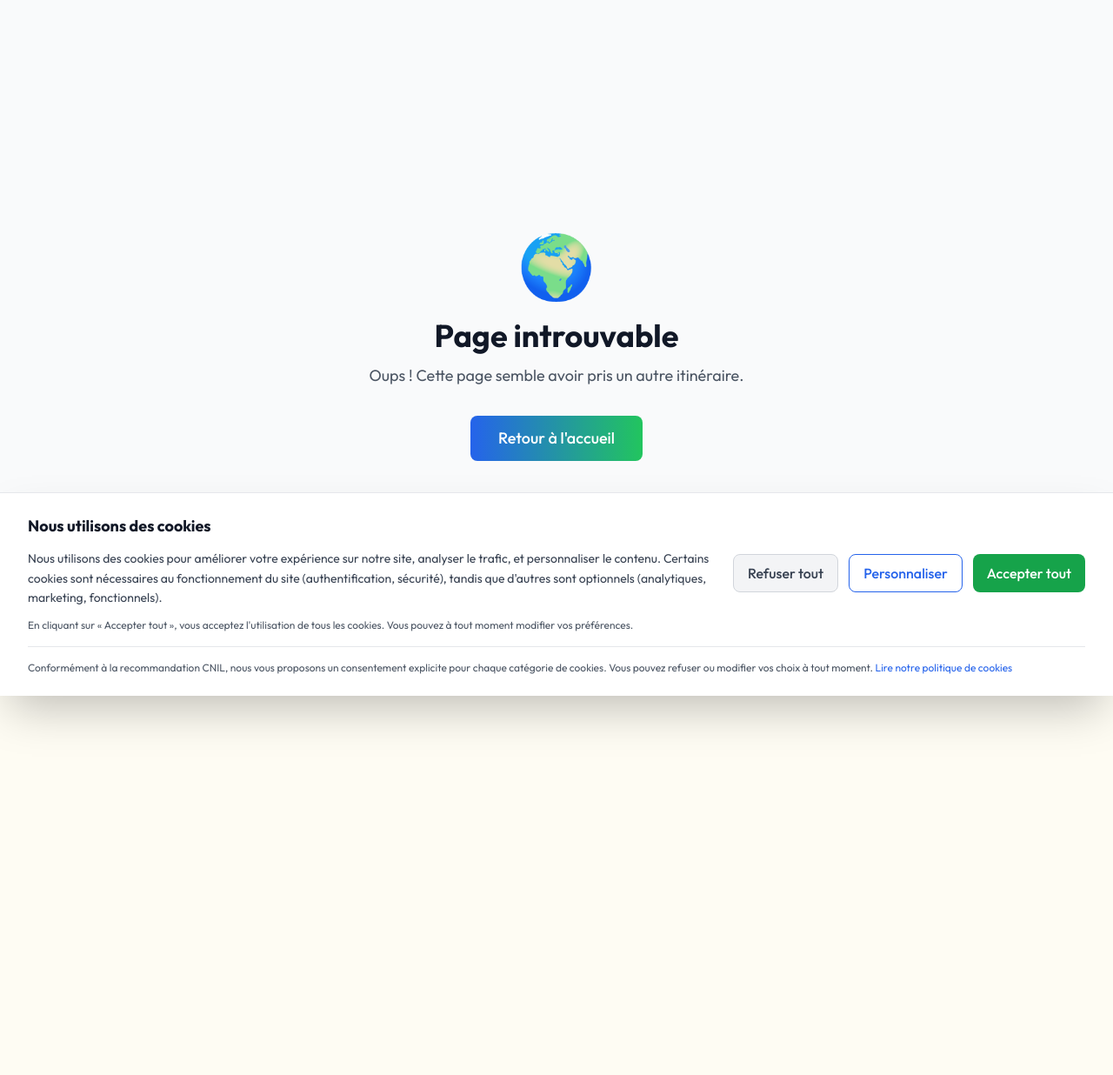
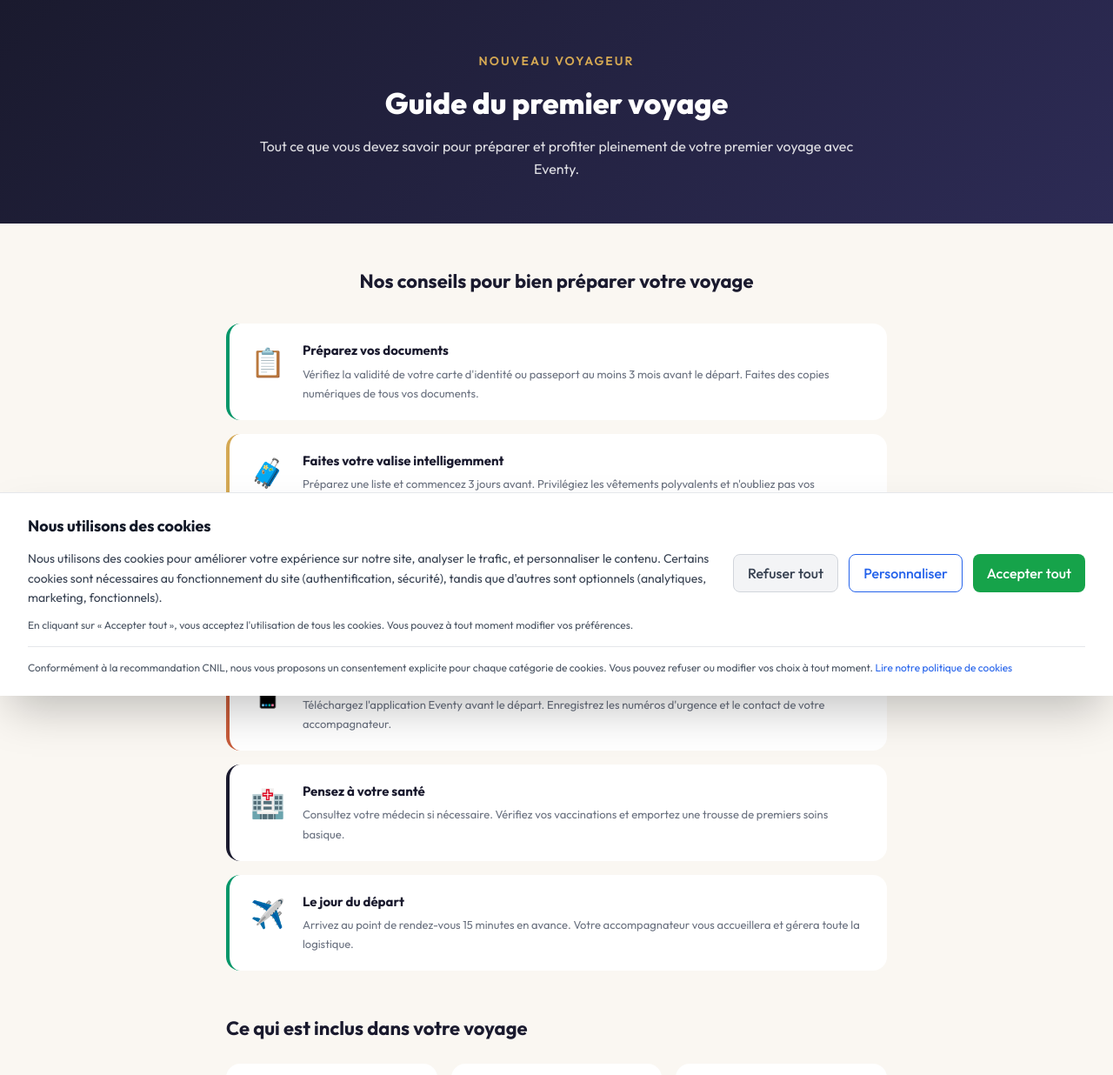
Before and after one commit to eventylife-hub/Eventylife, a Next.js app: page /guide-premier-voyage in a window 1280 px wide. Before the commit this address had no page. Shown: the top 1236 px of the page at 87% size. Before the commit the page ends 800 px from the top, so only its background shows below. Built offline with nearby package versions, Linux system fonts and the light colour scheme.

Commit message:
feat: add guide-premier-voyage page

```diff
--- /dev/null
+++ b/app/(public)/guide-premier-voyage/page.tsx
@@ -0,0 +1,90 @@
+'use client';
+
+const conseils = [
+  { icone: "\u{1F4CB}", titre: "Préparez vos documents", desc: "Vérifiez la validité de votre carte d'identité ou passeport au moins 3 mois avant le départ. Faites des copies numériques de tous vos documents.", couleur: "#059669" },
+  { icone: "\u{1F9F3}", titre: "Faites votre valise intelligemment", desc: "Préparez une liste et commencez 3 jours avant. Privilégiez les vêtements polyvalents et n'oubliez pas vos médicaments habituels.", couleur: "#D4A853" },
+  { icone: "\u{1F4B3}", titre: "Gérez votre budget", desc: "Prévoyez un budget quotidien pour les dépenses personnelles. Informez votre banque de votre voyage pour éviter le blocage de votre carte.", couleur: "#7C3AED" },
+  { icone: "\u{1F4F1}", titre: "Restez connecté", desc: "Téléchargez l'application Eventy avant le départ. Enregistrez les numéros d'urgence et le contact de votre accompagnateur.", couleur: "#C75B39" },
+  { icone: "\u{1F3E5}", titre: "Pensez à votre santé", desc: "Consultez votre médecin si nécessaire. Vérifiez vos vaccinations et emportez une trousse de premiers soins basique.", couleur: "#1A1A2E" },
+  { icone: "\u2708\uFE0F", titre: "Le jour du départ", desc: "Arrivez au point de rendez-vous 15 minutes en avance. Votre accompagnateur vous accueillera et gérera toute la logistique.", couleur: "#059669" },
+];
+
+const inclus = [
+  { icone: "\u{1F68C}", titre: "Transport", desc: "Bus climatisé ou vol selon la destination. Transferts aéroport-hôtel inclus." },
+  { icone: "\u{1F3E8}", titre: "Hébergement", desc: "Hôtels sélectionnés et vérifiés. Petit-déjeuner inclus dans tous nos voyages." },
+  { icone: "\u{1F464}", titre: "Accompagnement", desc: "Un accompagnateur professionnel du départ au retour, disponible 24h/24." },
+  { icone: "\u{1F6E1}\uFE0F", titre: "Assurance", desc: "Assurance voyage complète incluse : annulation, rapatriement, bagages." },
+];
+
+const faq = [
+  { q: "Dois-je m'occuper de l'organisation ?", r: "Non ! Eventy gère tout pour vous : transport, hébergement, activités et logistique. Vous n'avez qu'à profiter." },
+  { q: "Puis-je voyager seul(e) dans un groupe ?", r: "Absolument ! La majorité de nos voyageurs partent seuls et font de belles rencontres. L'accompagnateur facilite les échanges." },
+  { q: "Que se passe-t-il en cas de problème ?", r: "Votre accompagnateur est formé pour gérer tous les imprévus. De plus, notre équipe support est joignable 24h/24." },
+  { q: "Les repas sont-ils inclus ?", r: "Le petit-déjeuner est toujours inclus. Pour les autres repas, cela dépend de la formule choisie. Consultez le détail de chaque voyage." },
+];
+
+export default function GuidePremierVoyagePage() {
+  return (
+    <div style={{ minHeight: '100vh', background: '#FAF7F2' }}>
+      <div style={{ background: 'linear-gradient(135deg, #1A1A2E 0%, #2D2B55 100%)', padding: '60px 20px 50px', textAlign: 'center' }}>
+        <div style={{ maxWidth: 700, margin: '0 auto' }}>
+          <div style={{ color: '#D4A853', fontSize: 14, fontWeight: 600, letterSpacing: 2, textTransform: 'uppercase', marginBottom: 12 }}>{"Nouveau voyageur"}</div>
+          <h1 style={{ color: '#FFFFFF', fontSize: 34, fontWeight: 800, marginTop: 0, marginBottom: 12 }}>{"Guide du premier voyage"}</h1>
+          <p style={{ color: 'rgba(255,255,255,0.85)', fontSize: 16, lineHeight: 1.6 }}>
+            {"Tout ce que vous devez savoir pour préparer et profiter pleinement de votre premier voyage avec Eventy."}
+          </p>
+        </div>
+      </div>
+
+      <div style={{ maxWidth: 800, margin: '0 auto', padding: '50px 20px 60px' }}>
+        <h2 style={{ color: '#1A1A2E', fontSize: 22, fontWeight: 700, textAlign: 'center', marginBottom: 32 }}>{"Nos conseils pour bien préparer votre voyage"}</h2>
+        <div style={{ display: 'flex', flexDirection: 'column', gap: 16, marginBottom: 50 }}>
+          {conseils.map((c, i) => (
+            <div key={i} style={{ background: '#FFFFFF', borderRadius: 16, padding: '20px 24px', display: 'flex', gap: 20, alignItems: 'flex-start', borderLeft: `4px solid ${c.couleur}` }}>
+              <div style={{ fontSize: 32, flexShrink: 0 }}>{c.icone}</div>
+              <div>
+                <div style={{ color: '#1A1A2E', fontSize: 15, fontWeight: 700, marginBottom: 4 }}>{c.titre}</div>
+                <p style={{ color: '#6B7280', fontSize: 13, lineHeight: 1.7, margin: 0 }}>{c.desc}</p>
+              </div>
+            </div>
+          ))}
+        </div>
+
+        <h2 style={{ color: '#1A1A2E', fontSize: 22, fontWeight: 700, marginBottom: 24 }}>{"Ce qui est inclus dans votre voyage"}</h2>
+        <div style={{ display: 'grid', gridTemplateColumns: 'repeat(auto-fit, minmax(220px, 1fr))', gap: 16, marginBottom: 50 }}>
+          {inclus.map(item => (
+            <div key={item.titre} style={{ background: '#FFFFFF', borderRadius: 16, padding: '28px 20px', textAlign: 'center' }}>
+              <div style={{ fontSize: 32, marginBottom: 12 }}>{item.icone}</div>
+              <div style={{ color: '#1A1A2E', fontSize: 15, fontWeight: 700, marginBottom: 8 }}>{item.titre}</div>
+              <p style={{ color: '#6B7280', fontSize: 13, lineHeight: 1.7, margin: 0 }}>{item.desc}</p>
+            </div>
+          ))}
+        </div>
+
+        <h2 style={{ color: '#1A1A2E', fontSize: 22, fontWeight: 700, textAlign: 'center', marginBottom: 32 }}>{"Questions fréquentes"}</h2>
+        <div style={{ display: 'flex', flexDirection: 'column', gap: 16, marginBottom: 50 }}>
+          {faq.map((f, i) => (
+            <div key={i} style={{ background: '#FFFFFF', borderRadius: 16, padding: '24px' }}>
+              <div style={{ color: '#1A1A2E', fontSize: 15, fontWeight: 700, marginBottom: 8 }}>{f.q}</div>
+              <p style={{ color: '#6B7280', fontSize: 14, lineHeight: 1.7, margin: 0 }}>{f.r}</p>
+            </div>
+          ))}
+        </div>
+
+        <div style={{ background: 'linear-gradient(135deg, #1A1A2E, #2D2B55)', borderRadius: 16, padding: '32px 28px', textAlign: 'center', marginBottom: 24 }}>
+          <div style={{ color: '#D4A853', fontSize: 14, fontWeight: 600, letterSpacing: 1, textTransform: 'uppercase', marginBottom: 8 }}>{"Prêt pour l'aventure ?"}</div>
+          <p style={{ color: 'rgba(255,255,255,0.85)', fontSize: 15, lineHeight: 1.7, marginBottom: 20 }}>
+            {"Découvrez nos prochains départs et réservez votre place dès maintenant."}
+          </p>
+          <div style={{ display: 'inline-block', background: 'linear-gradient(135deg, #D4A853, #E8C97A)', color: '#1A1A2E', padding: '14px 32px', borderRadius: 50, fontWeight: 700, fontSize: 15 }}>
+            {"Voir les voyages"}
+          </div>
+        </div>
+
+        <p style={{ color: '#9CA3AF', fontSize: 12, textAlign: 'center' }}>
+          {"Dernière mise à jour : 1er mars 2026 — Version 1.0"}
+        </p>
+      </div>
+    </div>
+  );
+}
```
